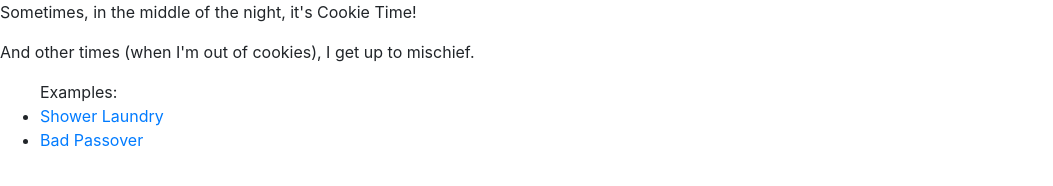
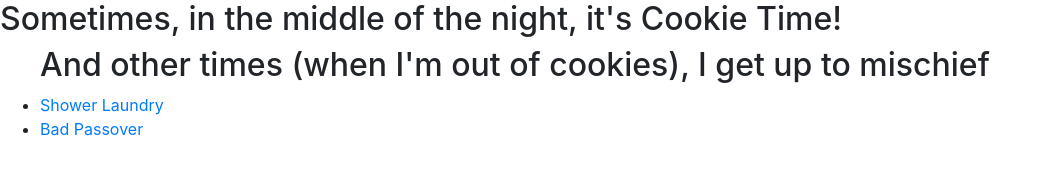
Before and after one commit to amna/amna.github.io, a plain HTML site: page index.html in a window 1280 px wide. Shown: the whole page, without its empty margins (0-1053 px from the left). Drawn offline with nearby package versions, Linux system fonts and the light colour scheme.

Commit message:
Update index.html

```diff
--- a/index.html
+++ b/index.html
@@ -17,10 +17,9 @@
 
 <body>
 
-<p> Sometimes, in the middle of the night, it's Cookie Time! </p>
-    <p> And other times (when I'm out of cookies), I get up to mischief.</p>
+<h2> Sometimes, in the middle of the night, it's Cookie Time! </h2>
 
-    <ul> Examples:
+    <ul> <h2>And other times (when I'm out of cookies), I get up to mischief </h2>
         <li> <a href="https://www.showerlaundry.com"> Shower Laundry </a> </li>
         <li> <a href="https://www.badpassover.com"> Bad Passover </a> </li>
 
```
